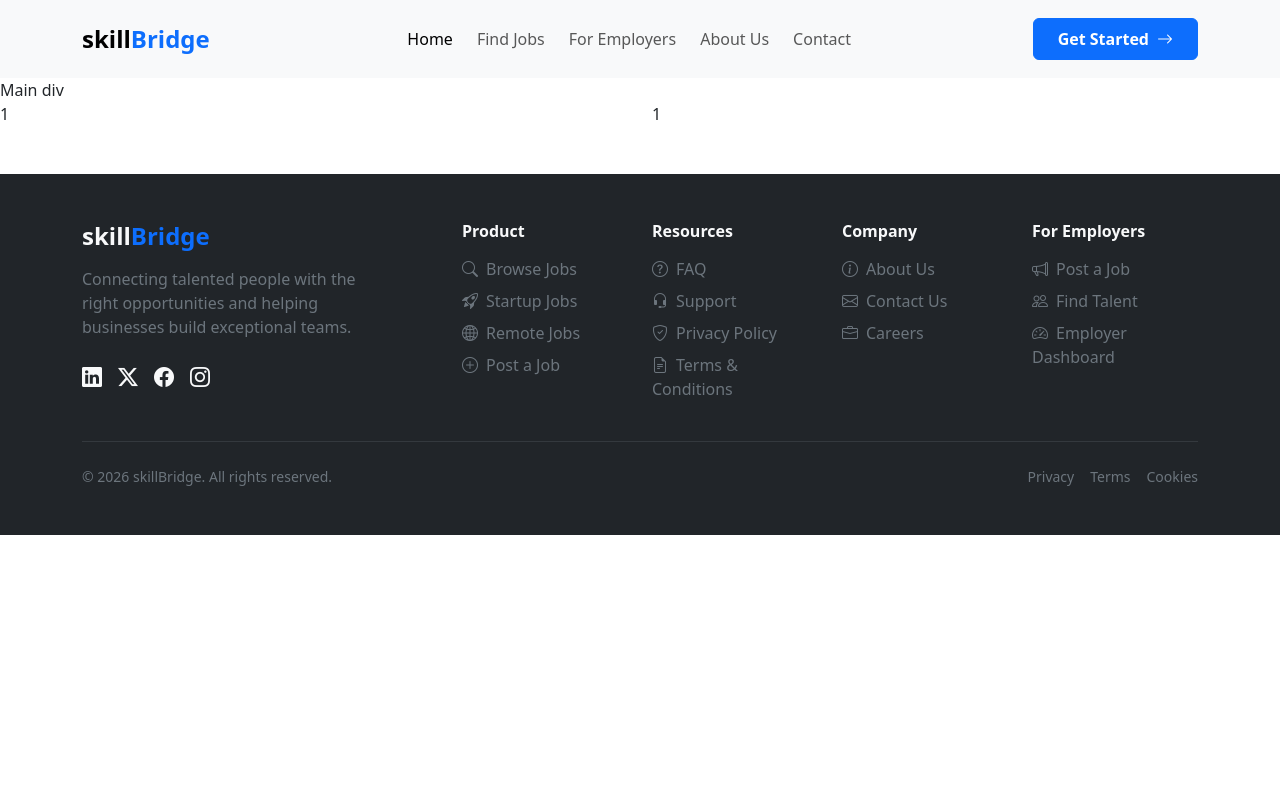
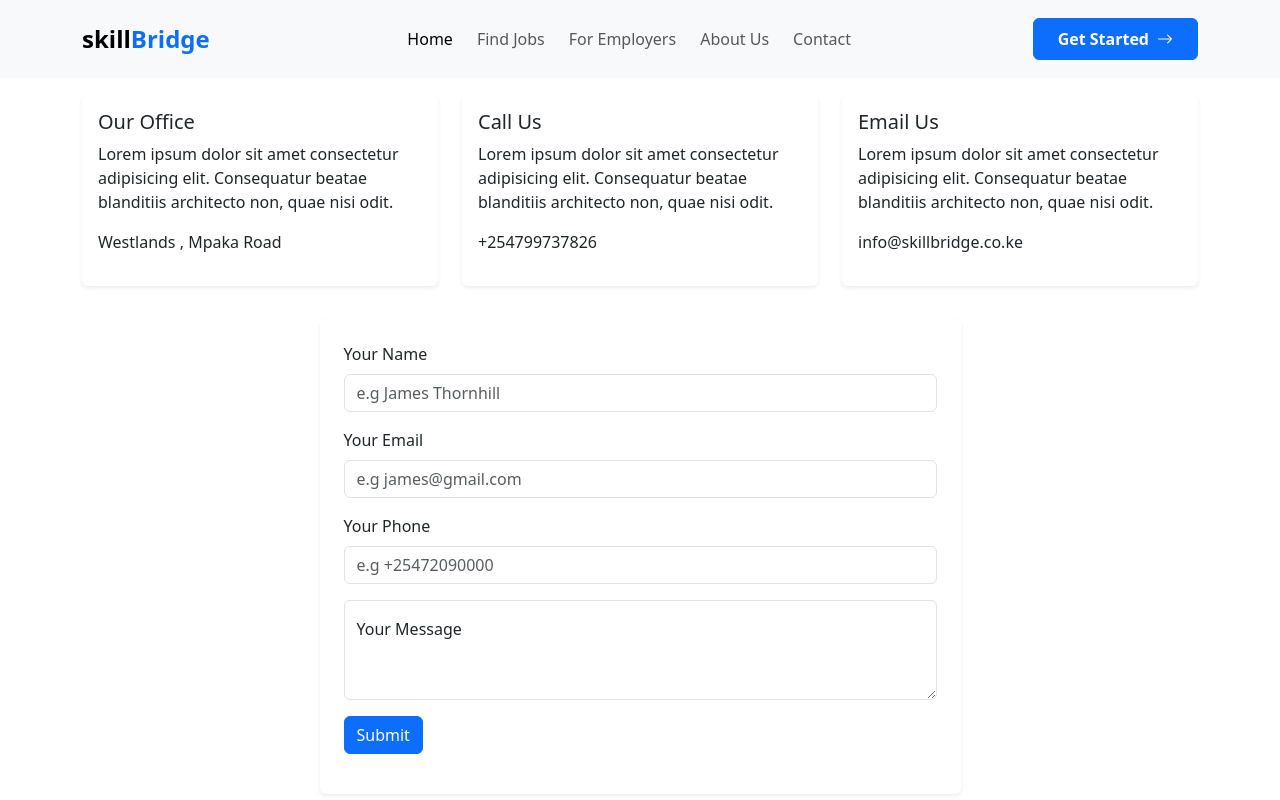
Before and after one commit to SimiyuVic/skill-Bridge, a React (Vite) app: page /contact-us in a window 1280 px wide. Shown: the top 800 px of the page. Built offline with nearby package versions, Linux system fonts and the light colour scheme.

Commit message:
Form handling

```diff
--- a/data/database.json
+++ b/data/database.json
@@ -1,7 +1,7 @@
 {
   "jobs": [
     {
-      "id": 1,
+      "id": "1",
       "slug": "senior-software-engineer",
       "jobTitle": "Senior Software Engineer",
       "companyName": "TechCorp Innovations",
@@ -10,7 +10,7 @@
       "jobDescription": "Looking for a Senior Software Engineer with 5+ years of experience in React, Node.js, and cloud infrastructure to lead frontend architecture and scale core services."
     },
     {
-      "id": 2,
+      "id": "2",
       "slug": "product-designer",
       "jobTitle": "Product Designer",
       "companyName": "CreativePulse Media",
@@ -19,7 +19,7 @@
       "jobDescription": "Seeking a creative UI/UX designer to collaborate with cross-functional teams to craft intuitive web and mobile interfaces. Figma proficiency required."
     },
     {
-      "id": 3,
+      "id": "3",
       "slug": "devops-consultant",
       "jobTitle": "DevOps Consultant",
       "companyName": "CloudScale Solutions",
@@ -28,7 +28,7 @@
       "jobDescription": "6-month contract opportunity to design CI/CD pipelines, automate Kubernetes clusters, and optimize AWS infrastructure security."
     },
     {
-      "id": 4,
+      "id": "4",
       "slug": "data-analyst",
       "jobTitle": "Data Analyst",
       "companyName": "Apex Financials",
@@ -37,7 +37,7 @@
       "jobDescription": "Analyze complex financial datasets using SQL and Python to build interactive executive dashboards and support strategic decision-making."
     },
     {
-      "id": 5,
+      "id": "5",
       "slug": "digital-marketting-specialist",
       "jobTitle": "Digital Marketing Specialist",
       "companyName": "GrowthLab Agency",
@@ -46,7 +46,7 @@
       "jobDescription": "Manage SEO, SEM, and multi-channel paid social campaigns to drive organic traffic and optimize conversion funnels for client projects."
     },
     {
-      "id": 6,
+      "id": "6",
       "slug": "cynersecurity-auditor",
       "jobTitle": "Cybersecurity Auditor",
       "companyName": "Sentinel Security",
@@ -55,7 +55,7 @@
       "jobDescription": "Execute vulnerability assessments and SOC 2 compliance audits for enterprise clients on a 3-month contract basis."
     },
     {
-      "id": 7,
+      "id": "7",
       "slug": "customer-success-manager",
       "jobTitle": "Customer Success Manager",
       "companyName": "SaaSify Global",
@@ -63,5 +63,29 @@
       "location": "Seattle, WA",
       "jobDescription": "Own post-onboarding relationships for enterprise clients, driving product adoption, retention, and account expansion."
     }
-  ]
+  ],
+  "contact": [
+    {
+      "name": "Victor Simiyu",
+      "email": "charlesvictor369@gmail.com",
+      "phone": "+254798161654",
+      "message": "Test number 1 for contact form",
+      "id": "K4Bds6IzzEA"
+    },
+    {
+      "name": "Victor Simiyu",
+      "email": "charlesvictor369@gmail.com",
+      "phone": "+254798161654",
+      "message": "Test number 1 for contact form",
+      "id": "cfhvwryOKhA"
+    },
+    {
+      "name": "Victor Simiyu",
+      "email": "charlesvictor369@gmail.com",
+      "phone": "+254798161654",
+      "message": "Test redirect",
+      "id": "R_As1ZbCb-8"
+    }
+  ],
+  "$schema": "./node_modules/json-server/schema.json"
 }
--- a/src/pages/ContactUs.jsx
+++ b/src/pages/ContactUs.jsx
@@ -1,16 +1,132 @@
+import { useState } from "react";
+import { useNavigate } from "react-router-dom";
 
 const Contact = () => {
+
+    const [name, setName] = useState("");
+    const [email, setEmail] = useState("");
+    const [phone, setPhone] = useState("");
+    const [message, setMessage] = useState("");
+
+    const redirect = useNavigate();
+
+    const handleSubmit = (e) =>{
+        e.preventDefault();
+
+        const messages = { name, email, phone, message }
+
+        fetch("http://localhost:4000/contact", {
+            method: "POST",
+            headers: { "Content-Type": "application/json" },
+            body: JSON.stringify(messages)
+        })
+        .then(()=>{
+            //add toast message
+            redirect("/");
+        })
+    }
+
     return (
         <div>
-            <div>
-                Main div
-            </div>
-            <div className="row">
-                <div className="col-md-6">1</div>
-                <div className="col-md-6">1</div>
+            <div className="container my-3">
+                <div className="row">
+                    <div className="col-md-4">
+                        <div className="card p-3 border-0 shadow-sm mb-3">
+                            <h5>
+                                Our Office
+                            </h5>
+                            <p>
+                                Lorem ipsum dolor sit amet consectetur adipisicing elit.
+                                Consequatur beatae blanditiis architecto non, quae nisi odit.
+                            </p>
+                            <p>
+                                Westlands , Mpaka Road
+                            </p>
+                        </div>
+                    </div>
+                    <div className="col-md-4">
+                        <div className="card p-3 border-0 shadow-sm mb-3">
+                            <h5>
+                                Call Us
+                            </h5>
+                            <p>
+                                Lorem ipsum dolor sit amet consectetur adipisicing elit.
+                                Consequatur beatae blanditiis architecto non, quae nisi odit.
+                            </p>
+                            <p>
+                                +254799737826
+                            </p>
+                        </div>
+                    </div>
+                    <div className="col-md-4">
+                        <div className="card p-3 border-0 shadow-sm mb-3">
+                            <h5>
+                                Email Us
+                            </h5>
+                            <p>
+                                Lorem ipsum dolor sit amet consectetur adipisicing elit.
+                                Consequatur beatae blanditiis architecto non, quae nisi odit.
+                            </p>
+                            <p>
+                                info@skillbridge.co.ke
+                            </p>
+                        </div>
+                    </div>
+                </div>
+                <div className="my-3">
+                    <div className="row justify-content-center">
+                        <div className="col-md-7">
+                            <div className="card border-0 shadow-sm p-4">
+                                <form onSubmit={handleSubmit}>
+                                    <div className="mb-3">
+                                        <label className="form-label">Your Name</label>
+                                        <input
+                                            type="text"
+                                            className="form-control"
+                                            placeholder="e.g James Thornhill"
+                                            value={name}
+                                            onChange={(e) => setName(e.target.value)}
+                                        />
+                                    </div>
+                                    <div className="mb-3">
+                                        <label className="form-label">Your Email</label>
+                                        <input
+                                            type="text"
+                                            className="form-control"
+                                            placeholder="e.g james@gmail.com"
+                                            value={email}
+                                            onChange={(e) => setEmail(e.target.value)}
+                                        />
+                                    </div>
+                                    <div className="mb-3">
+                                        <label className="form-label">Your Phone</label>
+                                        <input
+                                            type="text"
+                                            className="form-control"
+                                            placeholder="e.g +25472090000"
+                                            value={phone}
+                                            onChange={(e) => setPhone(e.target.value)}
+                                        />
+                                    </div>
+                                    <div className="form-floating" >
+                                        <textarea
+                                            className="form-control"
+                                            placeholder="Leave your message here"
+                                            style={{ height: "100px" }}
+                                            value={message}
+                                            onChange={(e) => setMessage(e.target.value)}
+                                        />
+                                        <label htmlFor="floatingTextarea">Your Message</label>
+                                    </div>
+                                    <button className="btn btn-primary my-3">Submit</button>
+                                </form>
+                            </div>
+                        </div>
+                    </div>
+                </div>
             </div>
         </div>
-     );
+    );
 }
 
 export default Contact;
```
